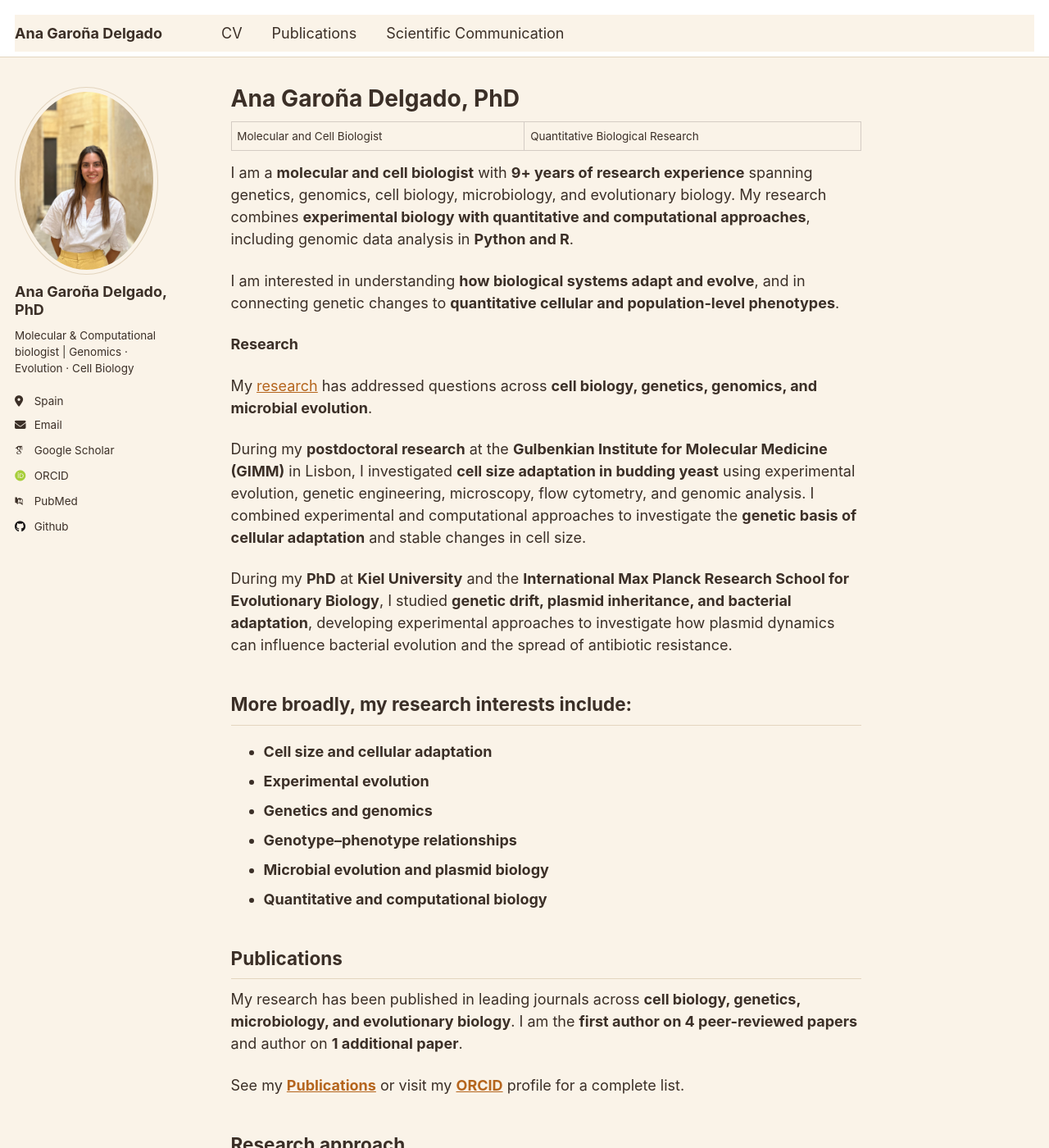
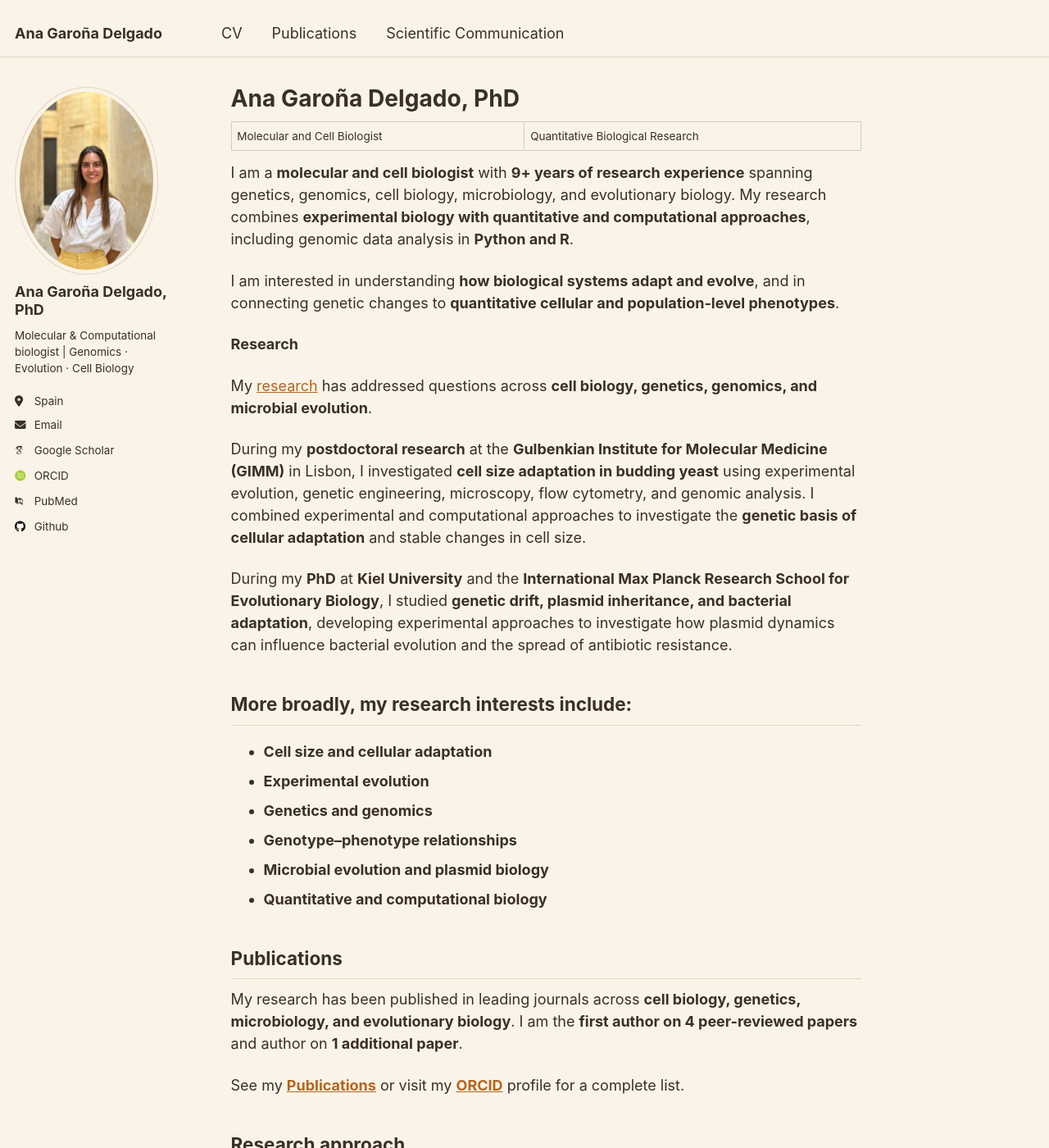
Before and after one commit to anagarona/anagarona.github.io, a Jekyll site: the page built from _pages/about.md, in a window 1280 px wide and 1400 px high. Shown: the whole window at 82% size. Built offline with Jekyll 4.4.1, drawn with Linux system fonts in a browser that asks for light colours; some web fonts are replaced.

Commit message:
Update _masthead.scss

```diff
--- a/_sass/_masthead.scss
+++ b/_sass/_masthead.scss
@@ -4,7 +4,7 @@
 
 .masthead {
   position: fixed;
-  background: white;
+  background: $background-color;
   border-bottom: 1px solid $border-color;
   height: $masthead-height;
   top: 0;
```
